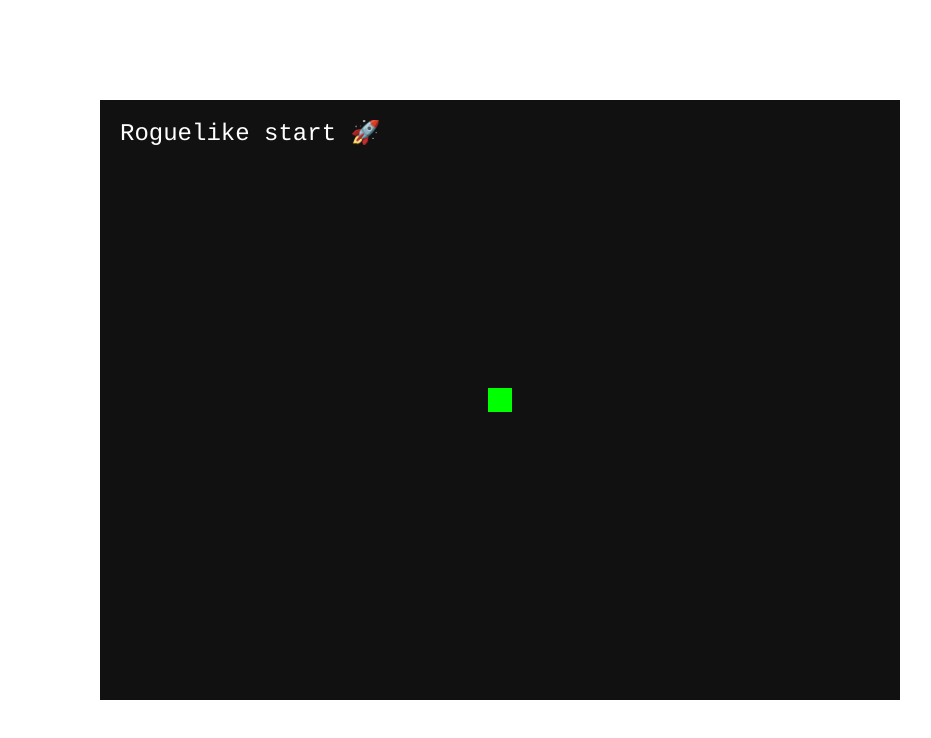
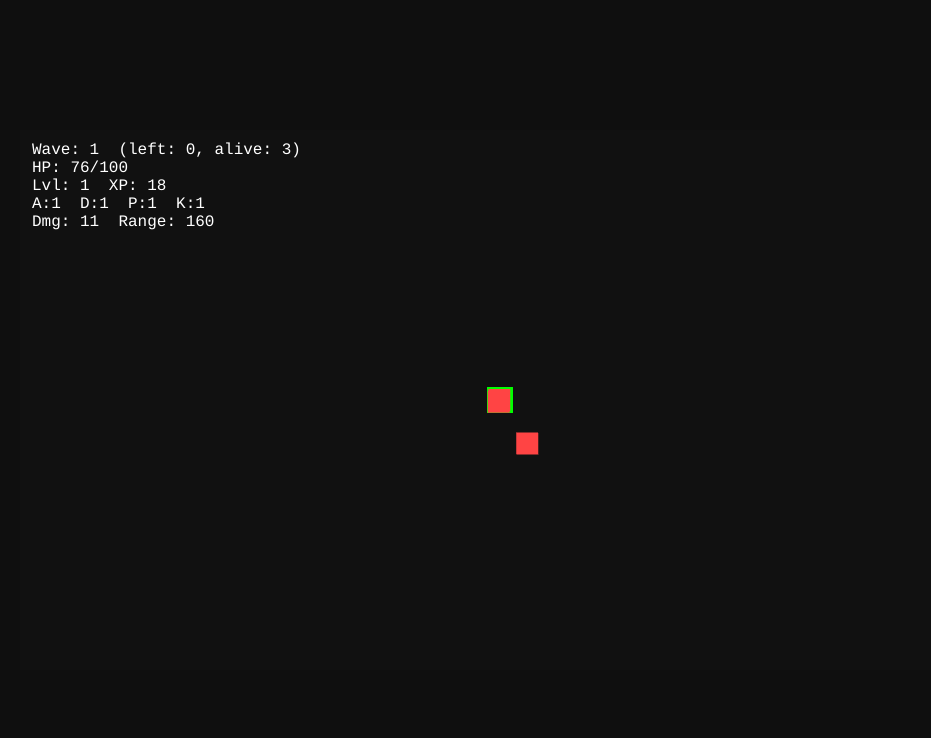
Before and after one commit to Procenkin/rogalike, a website built with Vite: page web/index.html in a window 1280 px wide. Shown: the whole page, without its empty margins (140-1071 px from the left). Built offline with nearby package versions, Linux system fonts and the light colour scheme.

Commit message:
feat: waves, auto-attack and heroes-like perk system

```diff
--- a/web/index.html
+++ b/web/index.html
@@ -1,2 +1,12 @@
+<!doctype html>
+<html lang="ru">
+<head>
+    <meta charset="UTF-8" />
+    <meta name="viewport" content="width=device-width, initial-scale=1.0" />
+    <title>Roguelike</title>
+</head>
+<body>
 <div id="app"></div>
 <script type="module" src="/src/main.ts"></script>
+</body>
+</html>
--- /dev/null
+++ b/web/src/game/core/balance.ts
@@ -0,0 +1,12 @@
+import type { Hero } from "./types";
+
+export function damageByHeroToEnemy(hero: Hero): number {
+    const atk = hero.stats.attack;
+    return Math.round(hero.combat.baseDamage * (1 + atk * 0.08));
+}
+
+export function damageByEnemyToHero(enemyBaseDamage: number, hero: Hero): number {
+    const def = hero.stats.defense;
+    const mult = 1 / (1 + def * 0.06);
+    return Math.max(1, Math.round(enemyBaseDamage * mult));
+}
--- /dev/null
+++ b/web/src/game/core/perks.ts
@@ -0,0 +1,62 @@
+import type { Hero } from "./types";
+
+export type PerkId = "offense" | "armorer" | "archery" | "logistics" | "haste";
+
+export type Perk = {
+    id: PerkId;
+    title: string;
+    desc: string;
+    apply: (hero: Hero) => void;
+};
+
+export const PERKS: Perk[] = [
+    {
+        id: "offense",
+        title: "Offense",
+        desc: "+15% урона",
+        apply: (h) => {
+            h.combat.baseDamage = Math.round(h.combat.baseDamage * 1.15);
+        }
+    },
+    {
+        id: "armorer",
+        title: "Armorer",
+        desc: "+1 Defense",
+        apply: (h) => {
+            h.stats.defense += 1;
+        }
+    },
+    {
+        id: "archery",
+        title: "Archery",
+        desc: "+20% дальность атаки",
+        apply: (h) => {
+            h.combat.range = Math.round(h.combat.range * 1.2);
+        }
+    },
+    {
+        id: "logistics",
+        title: "Logistics",
+        desc: "+12% скорость движения",
+        apply: (h) => {
+            h.combat.moveSpeed = Math.round(h.combat.moveSpeed * 1.12);
+        }
+    },
+    {
+        id: "haste",
+        title: "Haste",
+        desc: "-12% кулдаун автоатаки",
+        apply: (h) => {
+            h.combat.attackCooldownMs = Math.max(120, Math.round(h.combat.attackCooldownMs * 0.88));
+        }
+    }
+];
+
+export function pickPerks3(): Perk[] {
+    const copy = [...PERKS];
+    for (let i = copy.length - 1; i > 0; i--) {
+        const j = Math.floor(Math.random() * (i + 1));
+        [copy[i], copy[j]] = [copy[j], copy[i]];
+    }
+    return copy.slice(0, 3);
+}
--- /dev/null
+++ b/web/src/game/core/types.ts
@@ -0,0 +1,31 @@
+export type PrimaryStats = {
+    attack: number;    // Attack (Heroes-like)
+    defense: number;   // Defense
+    power: number;     // Power (позже: магия/скиллы)
+    knowledge: number; // Knowledge (позже: мана/ресурс)
+};
+
+export type CombatStats = {
+    hpMax: number;
+    hp: number;
+    moveSpeed: number;
+
+    range: number;          // радиус автоатаки
+    attackCooldownMs: number;
+    baseDamage: number;
+};
+
+export type Hero = {
+    lvl: number;
+    xp: number;
+    stats: PrimaryStats;
+    combat: CombatStats;
+};
+
+export type Enemy = {
+    kind: "grunt";
+    hpMax: number;
+    hp: number;
+    moveSpeed: number;
+    baseDamage: number;
+};
--- /dev/null
+++ b/web/src/game/main.ts
@@ -0,0 +1,17 @@
+import Phaser from "phaser";
+import { MainScene } from "./scenes/MainScene";
+
+export function startGame() {
+    new Phaser.Game({
+        type: Phaser.AUTO,
+        width: 960,
+        height: 540,
+        backgroundColor: "#111111",
+        parent: "app",
+        physics: {
+            default: "arcade",
+            arcade: { debug: false }
+        },
+        scene: [MainScene]
+    });
+}
--- /dev/null
+++ b/web/src/game/scenes/MainScene.ts
@@ -0,0 +1,368 @@
+import Phaser from "phaser";
+import type { Enemy, Hero } from "../core/types";
+import { damageByEnemyToHero, damageByHeroToEnemy } from "../core/balance";
+import { pickPerks3, type Perk } from "../core/perks";
+
+type EnemyGO = Phaser.Physics.Arcade.Sprite & {
+    dataEnemy: Enemy;
+};
+
+export class MainScene extends Phaser.Scene {
+    private hero!: Hero;
+    private heroGO!: Phaser.GameObjects.Rectangle;
+    private heroBody!: Phaser.Physics.Arcade.Body;
+
+    private enemies!: Phaser.Physics.Arcade.Group;
+
+    private cursors!: Phaser.Types.Input.Keyboard.CursorKeys;
+
+    // бой
+    private nextHeroAttackAt = 0;
+
+    // волны
+    private wave = 1;
+    private waveLeftToSpawn = 0;
+    private waveAlive = 0;
+    private nextSpawnAt = 0;
+
+    // враги бьют героя
+    private enemyNextHitAt = new WeakMap<EnemyGO, number>();
+
+    // UI
+    private hudText!: Phaser.GameObjects.Text;
+
+    // выбор перка
+    private isChoosingPerk = false;
+    private perkChoices: Perk[] = [];
+    private perkText!: Phaser.GameObjects.Text;
+
+    constructor() {
+        super("main");
+    }
+
+    preload() {
+        // создаём простую белую текстуру 1x1, чтобы враги были Sprite (для Arcade Physics)
+        const g = this.add.graphics();
+        g.fillStyle(0xffffff, 1);
+        g.fillRect(0, 0, 1, 1);
+        g.generateTexture("pixel", 1, 1);
+        g.destroy();
+    }
+
+    create() {
+        this.cursors = this.input.keyboard!.createCursorKeys();
+
+        this.hero = {
+            lvl: 1,
+            xp: 0,
+            stats: { attack: 1, defense: 1, power: 1, knowledge: 1 },
+            combat: {
+                hpMax: 100,
+                hp: 100,
+                moveSpeed: 220,
+                range: 160,
+                attackCooldownMs: 450,
+                baseDamage: 10
+            }
+        };
+
+        // Герой как прямоугольник + физика
+        this.heroGO = this.add.rectangle(480, 270, 26, 26, 0x00ff00);
+        this.physics.add.existing(this.heroGO);
+        this.heroBody = this.heroGO.body as Phaser.Physics.Arcade.Body;
+        this.heroBody.setCollideWorldBounds(true);
+
+        // Враги
+        this.enemies = this.physics.add.group();
+
+        // HUD
+        this.hudText = this.add
+            .text(12, 10, "", { fontSize: "16px", color: "#ffffff" })
+            .setDepth(10);
+
+        // Overlay выбора перка
+        this.perkText = this.add
+            .text(this.scale.width / 2, this.scale.height / 2, "", {
+                fontSize: "20px",
+                color: "#ffffff",
+                align: "center"
+            })
+            .setOrigin(0.5)
+            .setDepth(100)
+            .setVisible(false);
+
+        // клавиши выбора 1/2/3
+        this.input.keyboard!.on("keydown-ONE", () => this.choosePerk(0));
+        this.input.keyboard!.on("keydown-TWO", () => this.choosePerk(1));
+        this.input.keyboard!.on("keydown-THREE", () => this.choosePerk(2));
+
+        // стартуем первую волну
+        this.startWave(1);
+    }
+
+    update(time: number, _delta: number) {
+        if (this.isChoosingPerk) {
+            this.heroBody.setVelocity(0, 0);
+            return;
+        }
+
+        this.handleHeroMove();
+        this.handleSpawning(time);
+        this.handleEnemiesAI();
+        this.handleHeroAutoAttack(time);
+        this.handleEnemyHitsHero(time);
+        this.updateHud();
+
+        if (this.hero.combat.hp <= 0) {
+            this.scene.restart();
+        }
+    }
+
+    private handleHeroMove() {
+        const speed = this.hero.combat.moveSpeed;
+        let vx = 0;
+        let vy = 0;
+
+        if (this.cursors.left?.isDown) vx -= speed;
+        if (this.cursors.right?.isDown) vx += speed;
+        if (this.cursors.up?.isDown) vy -= speed;
+        if (this.cursors.down?.isDown) vy += speed;
+
+        if (vx !== 0 && vy !== 0) {
+            vx *= 0.7071;
+            vy *= 0.7071;
+        }
+
+        this.heroBody.setVelocity(vx, vy);
+    }
+
+    // -------- Waves / Spawning --------
+
+    private startWave(n: number) {
+        this.wave = n;
+        this.waveLeftToSpawn = 6 + (n - 1) * 3;
+        this.waveAlive = 0;
+        this.nextSpawnAt = this.time.now + 600;
+    }
+
+    private handleSpawning(time: number) {
+        if (this.waveLeftToSpawn > 0 && time >= this.nextSpawnAt) {
+            this.spawnEnemy();
+            this.waveLeftToSpawn--;
+            this.waveAlive++;
+
+            const interval = Math.max(250, 900 - this.wave * 40);
+            this.nextSpawnAt = time + interval;
+        }
+
+        // Волна пройдена -> выбор перка
+        if (this.waveLeftToSpawn === 0 && this.waveAlive === 0) {
+            this.openPerkChoice();
+        }
+    }
+
+    private spawnEnemy() {
+        const p = this.pickSpawnPointAwayFromHero(260);
+
+        const s = this.physics.add.sprite(p.x, p.y, "pixel") as EnemyGO;
+        s.setTint(0xff4444);
+        s.setDisplaySize(22, 22);
+        s.setCollideWorldBounds(true);
+
+        const enemy: Enemy = {
+            kind: "grunt",
+            hpMax: 25 + this.wave * 6,
+            hp: 25 + this.wave * 6,
+            moveSpeed: 90 + this.wave * 3,
+            baseDamage: 6 + Math.floor(this.wave * 0.6)
+        };
+
+        s.dataEnemy = enemy;
+        this.enemies.add(s);
+    }
+
+    private pickSpawnPointAwayFromHero(minDist: number) {
+        const w = this.scale.width;
+        const h = this.scale.height;
+        const hx = this.heroGO.x;
+        const hy = this.heroGO.y;
+
+        for (let i = 0; i < 20; i++) {
+            const x = Phaser.Math.Between(20, w - 20);
+            const y = Phaser.Math.Between(20, h - 20);
+            const d = Phaser.Math.Distance.Between(x, y, hx, hy);
+            if (d >= minDist) return { x, y };
+        }
+
+        return { x: 40, y: 40 };
+    }
+
+    // -------- Enemies AI --------
+
+    private handleEnemiesAI() {
+        const hx = this.heroGO.x;
+        const hy = this.heroGO.y;
+
+        this.enemies.children.each((obj) => {
+            const e = obj as EnemyGO;
+            if (!e.active || !e.dataEnemy) return;
+
+            const dx = hx - e.x;
+            const dy = hy - e.y;
+            const len = Math.hypot(dx, dy) || 1;
+
+            const vx = (dx / len) * e.dataEnemy.moveSpeed;
+            const vy = (dy / len) * e.dataEnemy.moveSpeed;
+
+            e.body.setVelocity(vx, vy);
+        });
+    }
+
+    // -------- Combat: hero auto-attacks nearest --------
+
+    private handleHeroAutoAttack(time: number) {
+        if (time < this.nextHeroAttackAt) return;
+
+        const target = this.findNearestEnemyInRange(this.hero.combat.range);
+        if (!target) return;
+
+        const dmg = damageByHeroToEnemy(this.hero);
+        target.dataEnemy.hp -= dmg;
+
+        // лёгкий эффект попадания
+        this.tweens.add({
+            targets: target,
+            duration: 80,
+            alpha: 0.3,
+            yoyo: true
+        });
+
+        if (target.dataEnemy.hp <= 0) {
+            target.destroy();
+            this.waveAlive--;
+
+            this.hero.xp += 5 + this.wave;
+            this.tryLevelUp();
+        }
+
+        this.nextHeroAttackAt = time + this.hero.combat.attackCooldownMs;
+    }
+
+    private findNearestEnemyInRange(range: number): EnemyGO | null {
+        let best: EnemyGO | null = null;
+        let bestDist = Infinity;
+
+        const hx = this.heroGO.x;
+        const hy = this.heroGO.y;
+
+        this.enemies.children.each((obj) => {
+            const e = obj as EnemyGO;
+            if (!e.active || !e.dataEnemy) return;
+
+            const d = Phaser.Math.Distance.Between(hx, hy, e.x, e.y);
+            if (d <= range && d < bestDist) {
+                bestDist = d;
+                best = e;
+            }
+        });
+
+        return best;
+    }
+
+    // -------- Enemies hit hero if close --------
+
+    private handleEnemyHitsHero(time: number) {
+        const hx = this.heroGO.x;
+        const hy = this.heroGO.y;
+
+        this.enemies.children.each((obj) => {
+            const e = obj as EnemyGO;
+            if (!e.active || !e.dataEnemy) return;
+
+            const d = Phaser.Math.Distance.Between(hx, hy, e.x, e.y);
+            if (d > 22) return;
+
+            const next = this.enemyNextHitAt.get(e) ?? 0;
+            if (time < next) return;
+
+            const dmg = damageByEnemyToHero(e.dataEnemy.baseDamage, this.hero);
+            this.hero.combat.hp -= dmg;
+
+            this.tweens.add({
+                targets: this.heroGO,
+                duration: 60,
+                alpha: 0.4,
+                yoyo: true
+            });
+
+            this.enemyNextHitAt.set(e, time + 700);
+        });
+    }
+
+    // -------- Level up (Heroes-like base) --------
+
+    private tryLevelUp() {
+        const need = 30 + (this.hero.lvl - 1) * 20;
+        if (this.hero.xp < need) return;
+
+        this.hero.xp -= need;
+        this.hero.lvl++;
+
+        // первичные статы — пока рандом
+        const roll = Phaser.Math.Between(1, 4);
+        if (roll === 1) this.hero.stats.attack++;
+        if (roll === 2) this.hero.stats.defense++;
+        if (roll === 3) this.hero.stats.power++;
+        if (roll === 4) this.hero.stats.knowledge++;
+
+        // небольшой рост выживаемости
+        this.hero.combat.hpMax += 5;
+        this.hero.combat.hp = Math.min(this.hero.combat.hp + 20, this.hero.combat.hpMax);
+    }
+
+    // -------- Perk choice between waves --------
+
+    private openPerkChoice() {
+        if (this.isChoosingPerk) return; // защита от повторного вызова
+        this.isChoosingPerk = true;
+        this.perkChoices = pickPerks3();
+
+        const lines = [
+            `Волна ${this.wave} пройдена! Выбери улучшение:`,
+            ``,
+            `1) ${this.perkChoices[0].title} — ${this.perkChoices[0].desc}`,
+            `2) ${this.perkChoices[1].title} — ${this.perkChoices[1].desc}`,
+            `3) ${this.perkChoices[2].title} — ${this.perkChoices[2].desc}`,
+            ``,
+            `Нажми 1 / 2 / 3`
+        ];
+
+        this.perkText.setText(lines.join("\n")).setVisible(true);
+    }
+
+    private choosePerk(index: number) {
+        if (!this.isChoosingPerk) return;
+        if (index < 0 || index >= this.perkChoices.length) return;
+
+        const perk = this.perkChoices[index];
+        perk.apply(this.hero);
+
+        this.perkText.setVisible(false);
+        this.isChoosingPerk = false;
+
+        this.startWave(this.wave + 1);
+    }
+
+    private updateHud() {
+        const h = this.hero;
+        this.hudText.setText(
+            [
+                `Wave: ${this.wave}  (left: ${this.waveLeftToSpawn}, alive: ${this.waveAlive})`,
+                `HP: ${h.combat.hp}/${h.combat.hpMax}`,
+                `Lvl: ${h.lvl}  XP: ${h.xp}`,
+                `A:${h.stats.attack}  D:${h.stats.defense}  P:${h.stats.power}  K:${h.stats.knowledge}`,
+                `Dmg: ${damageByHeroToEnemy(h)}  Range: ${h.combat.range}`
+            ].join("\n")
+        );
+    }
+}
--- a/web/src/main.ts
+++ b/web/src/main.ts
@@ -1,38 +1,4 @@
-import Phaser from "phaser";
 import "./style.css";
+import { startGame } from "./game/main";
 
-class MainScene extends Phaser.Scene {
-    constructor() {
-        super("main");
-    }
-
-    create() {
-        this.add.text(20, 20, "Roguelike start 🚀", {
-            fontSize: "24px",
-            color: "#ffffff",
-        });
-
-        const player = this.add.rectangle(400, 300, 24, 24, 0x00ff00);
-
-        const cursors = this.input.keyboard?.createCursorKeys();
-
-        this.events.on("update", () => {
-            const speed = 3;
-            if (!cursors) return;
-
-            if (cursors.left?.isDown) player.x -= speed;
-            if (cursors.right?.isDown) player.x += speed;
-            if (cursors.up?.isDown) player.y -= speed;
-            if (cursors.down?.isDown) player.y += speed;
-        });
-    }
-}
-
-new Phaser.Game({
-    type: Phaser.AUTO,
-    width: 800,
-    height: 600,
-    backgroundColor: "#111111",
-    parent: "app",
-    scene: [MainScene],
-});
+startGame();
--- a/web/src/style.css
+++ b/web/src/style.css
@@ -1,96 +1,13 @@
-:root {
-  font-family: system-ui, Avenir, Helvetica, Arial, sans-serif;
-  line-height: 1.5;
-  font-weight: 400;
-
-  color-scheme: light dark;
-  color: rgba(255, 255, 255, 0.87);
-  background-color: #242424;
-
-  font-synthesis: none;
-  text-rendering: optimizeLegibility;
-  -webkit-font-smoothing: antialiased;
-  -moz-osx-font-smoothing: grayscale;
-}
-
-a {
-  font-weight: 500;
-  color: #646cff;
-  text-decoration: inherit;
-}
-a:hover {
-  color: #535bf2;
-}
-
-body {
+html, body {
   margin: 0;
-  display: flex;
-  place-items: center;
-  min-width: 320px;
-  min-height: 100vh;
-}
-
-h1 {
-  font-size: 3.2em;
-  line-height: 1.1;
+  padding: 0;
+  background: #0f0f0f;
+  height: 100%;
 }
 
 #app {
-  max-width: 1280px;
-  margin: 0 auto;
-  padding: 2rem;
-  text-align: center;
+  width: 100vw;
+  height: 100vh;
+  display: grid;
+  place-items: center;
 }
-
-.logo {
-  height: 6em;
-  padding: 1.5em;
-  will-change: filter;
-  transition: filter 300ms;
-}
-.logo:hover {
-  filter: drop-shadow(0 0 2em #646cffaa);
-}
-.logo.vanilla:hover {
-  filter: drop-shadow(0 0 2em #3178c6aa);
-}
-
-.card {
-  padding: 2em;
-}
-
-.read-the-docs {
-  color: #888;
-}
-
-button {
-  border-radius: 8px;
-  border: 1px solid transparent;
-  padding: 0.6em 1.2em;
-  font-size: 1em;
-  font-weight: 500;
-  font-family: inherit;
-  background-color: #1a1a1a;
-  cursor: pointer;
-  transition: border-color 0.25s;
-}
-button:hover {
-  border-color: #646cff;
-}
-button:focus,
-button:focus-visible {
-  outline: 4px auto -webkit-focus-ring-color;
-}
-
-@media (prefers-color-scheme: light) {
-  :root {
-    color: #213547;
-    background-color: #ffffff;
-  }
-  a:hover {
-    color: #747bff;
-  }
-  button {
-    background-color: #f9f9f9;
-  }
-}
--- /dev/null
+++ b/web/vite.config.ts
@@ -0,0 +1,7 @@
+import {defineConfig} from "vite";
+
+export default defineConfig({
+    server: {
+        port: 5173
+    }
+})
```
